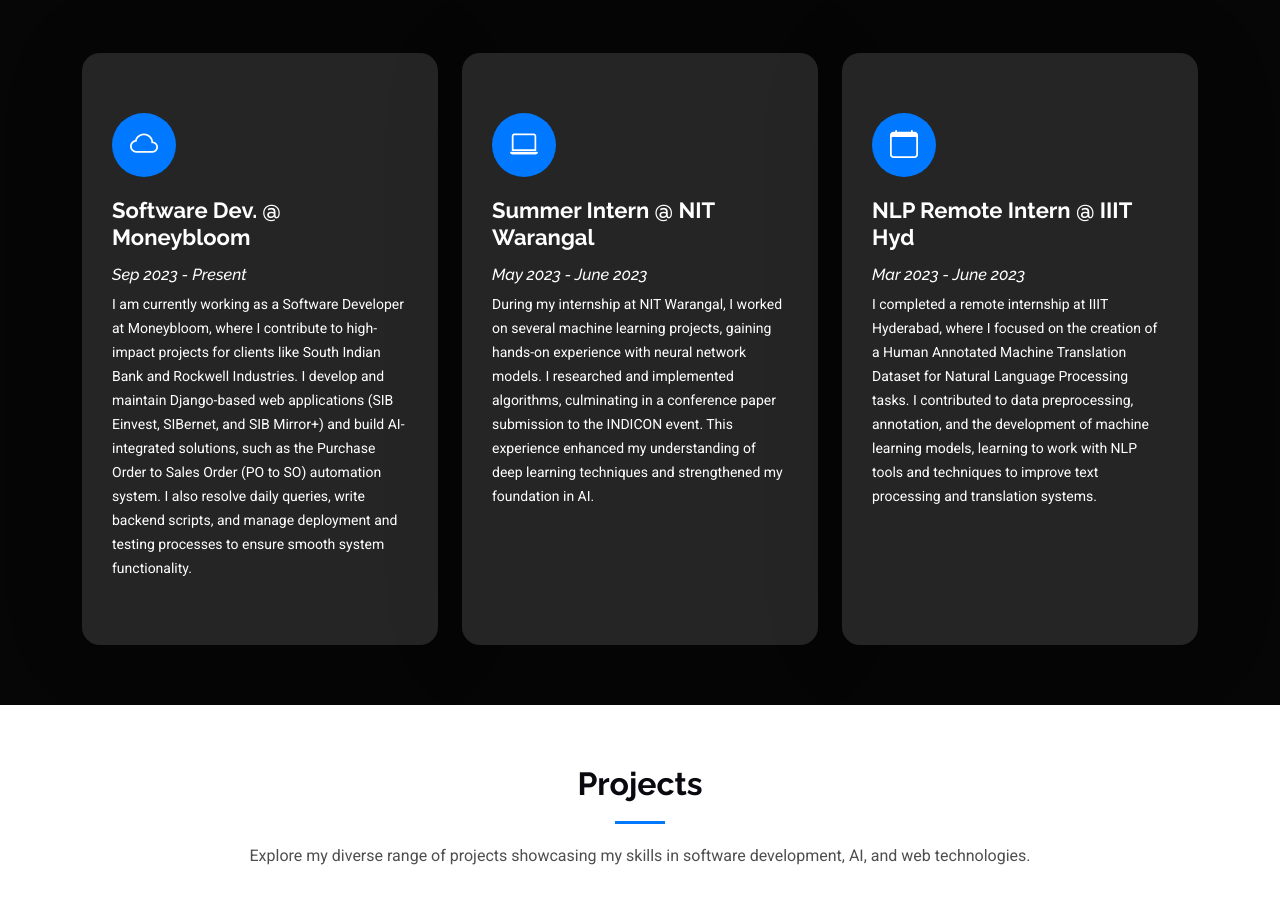
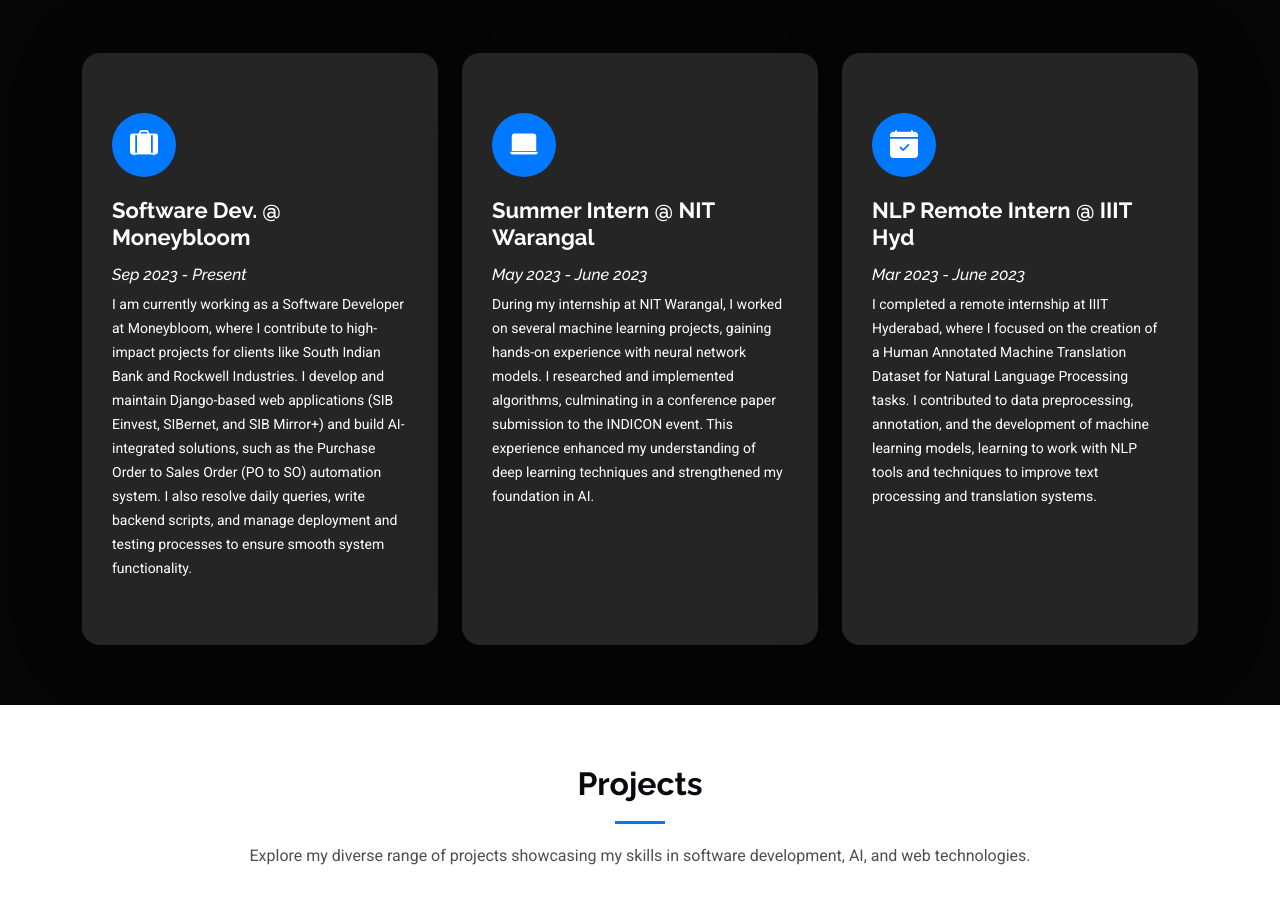
Before and after one commit to lokeshpappu32/my_portfolio, a plain HTML site: page index.html in a window 1280 px wide. Shown: the part 3540-4444 px from the top of the page. Drawn offline with nearby package versions, Linux system fonts and the light colour scheme.

Commit message:
experience icons changed

```diff
--- a/index.html
+++ b/index.html
@@ -418,7 +418,7 @@
           <div class="col-lg-4 col-md-6" data-aos="fade-up" data-aos-delay="100">
             <div class="service-item  position-relative">
               <div class="icon">
-                <i class="bi bi-cloud"></i>
+                <i class="bi bi-suitcase-lg-fill"></i>
               </div>
               <a href="#" class="stretched-link">
                 <h3>Software Dev. @ Moneybloom </h3>
@@ -431,7 +431,7 @@
           <div class="col-lg-4 col-md-6" data-aos="fade-up" data-aos-delay="200">
             <div class="service-item position-relative">
               <div class="icon">
-                <i class="bi bi-laptop"></i>
+                <i class="bi bi-laptop-fill"></i>
               </div>
               <a href="#" class="stretched-link">
                 <h3>Summer Intern @ NIT Warangal</h3>
@@ -444,7 +444,7 @@
           <div class="col-lg-4 col-md-6" data-aos="fade-up" data-aos-delay="300">
             <div class="service-item position-relative">
               <div class="icon">
-                <i class="bi bi-calendar"></i>
+                <i class="bi bi-calendar-check-fill"></i>
               </div>
               <a href="#" class="stretched-link">
                 <h3>NLP Remote Intern @ IIIT Hyd</h3>
```
